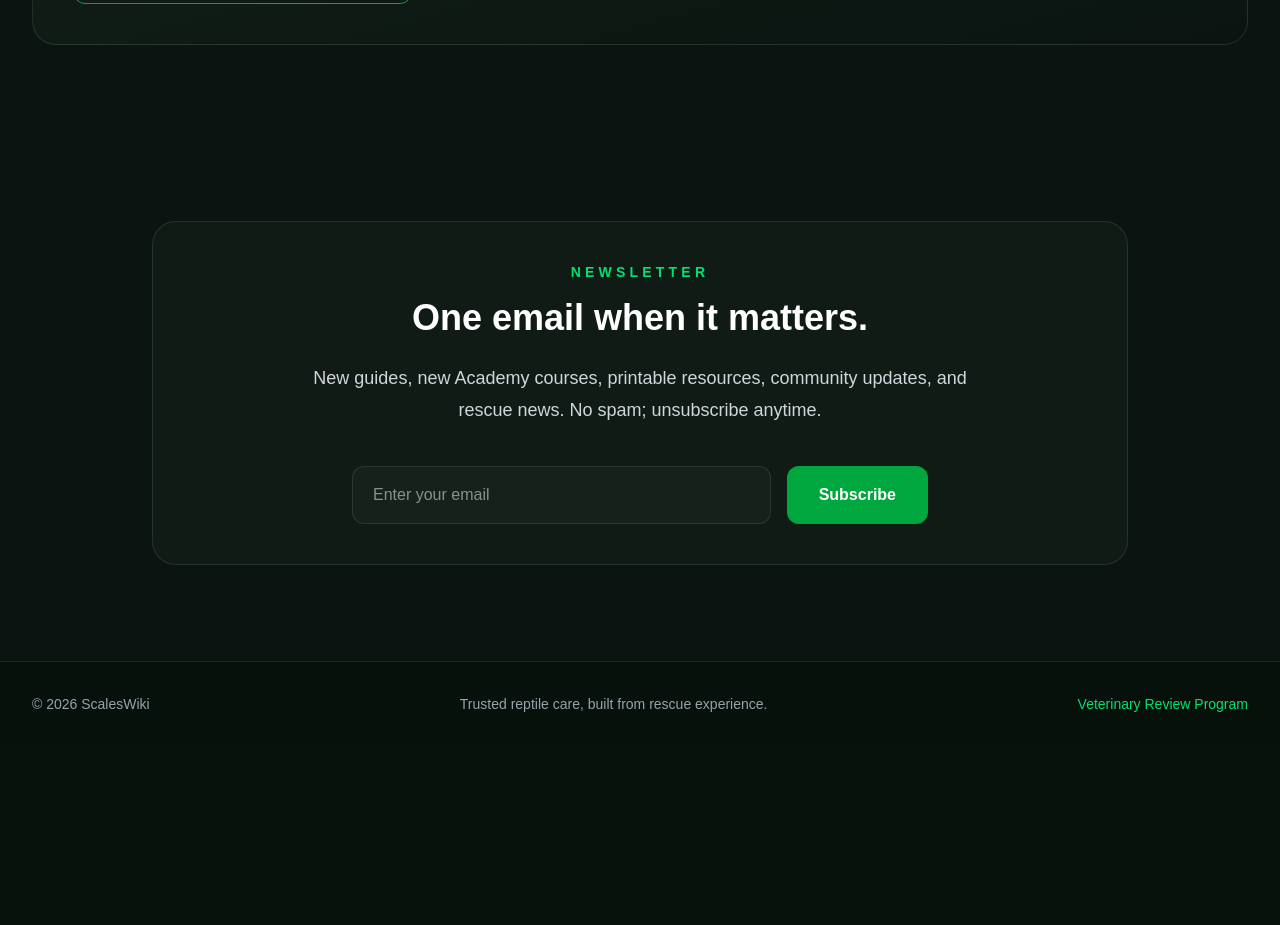
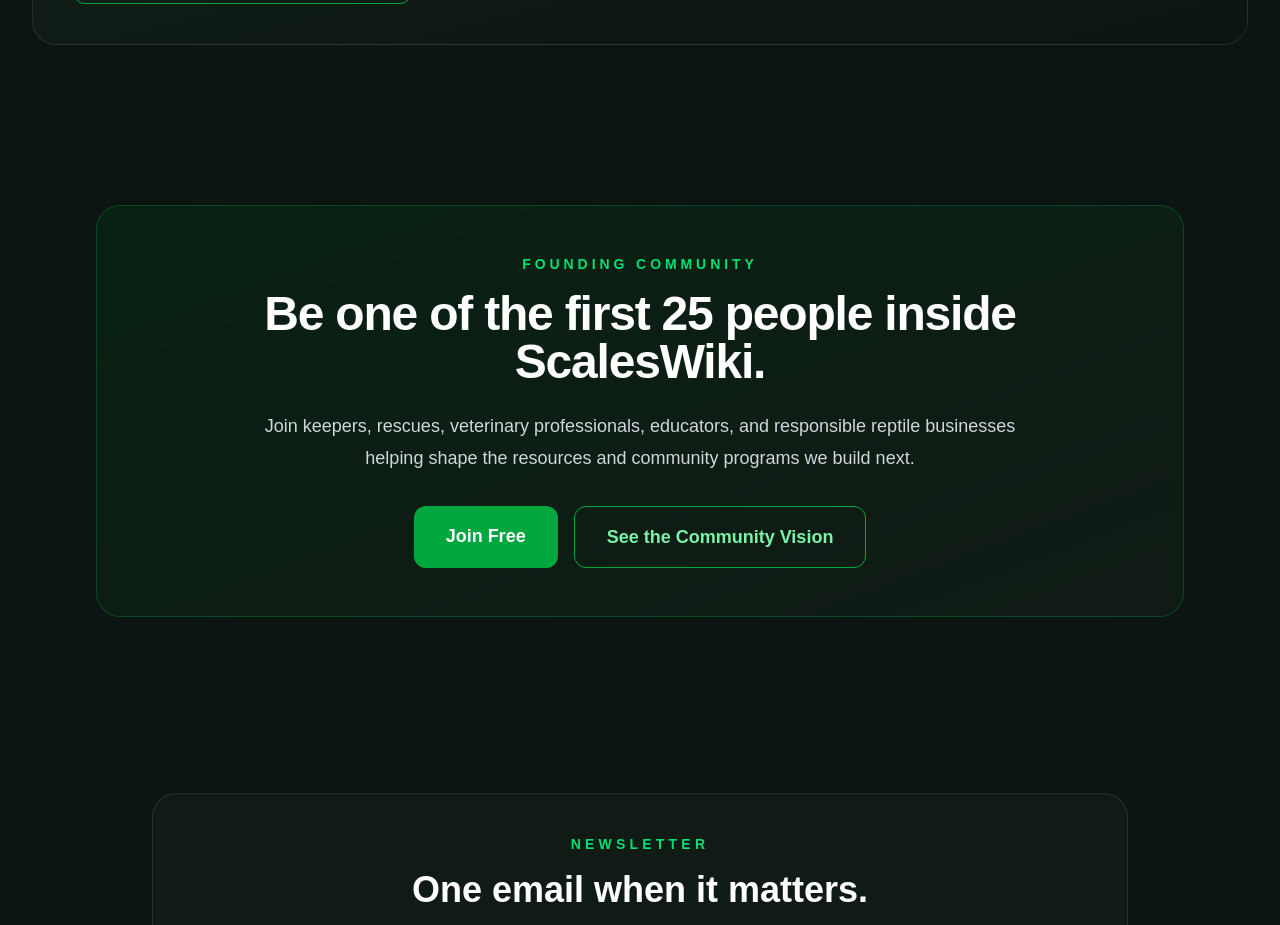
Before and after one commit to scalesandtailsrescue72-star/scaleswiki, a Next.js app: page / in a window 1280 px wide. Shown: the part 6220-7145 px from the top of the page. Before the commit the page ends 6966 px from the top, so only its background shows below. Built offline with nearby package versions, Linux system fonts and the light colour scheme; no server answers.

Commit message:
Invite founding members from the homepage

```diff
--- a/app/page.tsx
+++ b/app/page.tsx
@@ -10,6 +10,7 @@ import { SupportMission } from "@/app/components/SupportMission";
 import { Rescue } from "@/app/components/Rescue";
 import { Newsletter } from "@/app/components/Newsletter";
 import { Footer } from "@/app/components/Footer";
+import { CommunityInvite } from "@/app/components/CommunityInvite";
 
 export const metadata: Metadata = {
   alternates: { canonical: "/" },
@@ -27,6 +28,7 @@ export default function Home() {
 <FoundersTreePreview />
 <SupportMission />
 <Rescue />
+<CommunityInvite />
 <Newsletter />
 <Footer />
     </main>
```
